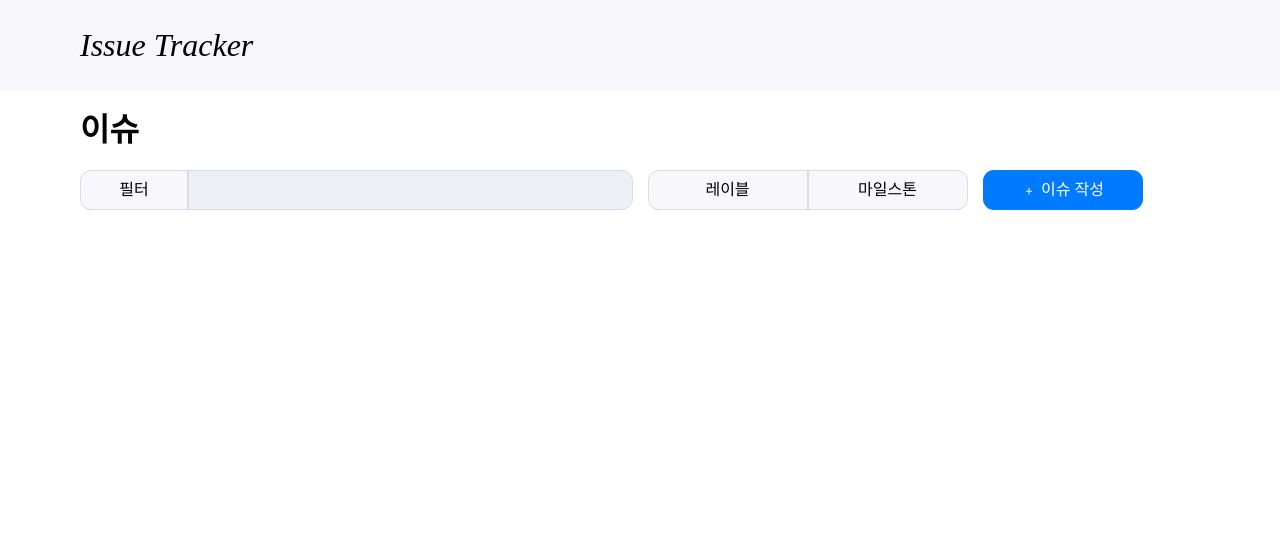
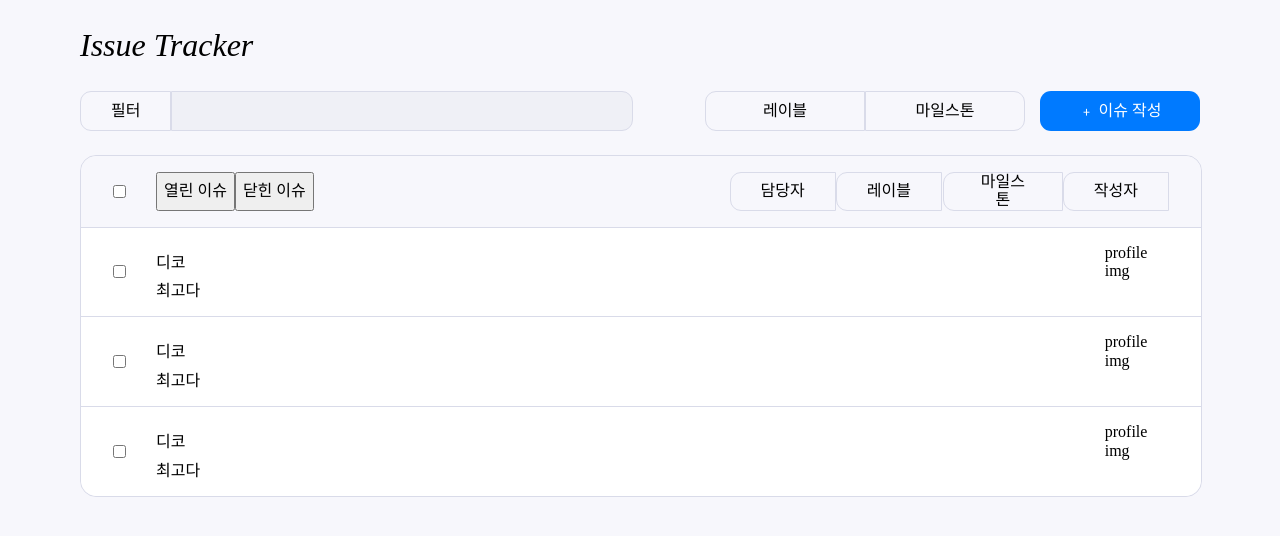
Before and after one commit to codesquad-members-2021/issue-tracker, a React (Create React App) app in the folder frontend/: page /issues in a window 1280 px wide. Shown: the top 536 px of the page. Built offline with nearby package versions, Linux system fonts and the light colour scheme.

Commit message:
add: 이슈 리스트 추가

```diff
--- a/frontend/src/pages/IssueListPage.tsx
+++ b/frontend/src/pages/IssueListPage.tsx
@@ -1,155 +1,25 @@
-import {useState} from 'react';
 import styled from 'styled-components';
 
 import ResponsiveLayout from 'components/common/ResponsiveLayout';
+import IssueCategoryFilter from 'components/IssueCategoryFilter/IssueCategoryFilter';
+
+import IssueList from 'components/IssueList/IssueList';
 
 const IssueListPage = () => {
-  const [isClicked, setIsClicked] = useState(false);
-
-  const handleFilterButtonClick = () => {
-    if (isClicked) setIsClicked(false);
-    else setIsClicked(true);
-  }
 
   return (
     <IssueListLayout>
       <IssueListBlock>
-        <h1> 이슈 </h1>
-
-        <FilterHeaderLayer>
-          <FilterHeaderBlock>
-            <FilterDropdownButton onClick={handleFilterButtonClick}>
-              필터
-            </FilterDropdownButton>
-            <FilterSearchInput />
-          </FilterHeaderBlock>
-
-          <FilterHeaderBlock>
-            <FilterCategoryButton type={'left'}> 레이블 </FilterCategoryButton>
-            <FilterCategoryButton type={'right'}> 마일스톤 </FilterCategoryButton>
-            <IssueCreateButton> ﹢ 이슈 작성 </IssueCreateButton>
-          </FilterHeaderBlock>
-
-          <FilterDropDownLayer isClicked={isClicked}>
-            <FilterDropdownHeader>이슈 필터</FilterDropdownHeader>
-            <FilterDropdownUnorderedList>
-              <FilterDropdownElement>
-                열린 이슈 <FilterRadio type="radio" value="OPENED" name="issue=filter" />
-              </FilterDropdownElement>
-              <FilterDropdownElement>
-                내가 작성한 이슈 <FilterRadio type="radio" value="WRITTEN" name="issue=filter" />
-              </FilterDropdownElement>
-              <FilterDropdownElement>
-                나에게 할당된 이슈 <FilterRadio type="radio" value="ASSIGNED" name="issue=filter" />
-              </FilterDropdownElement>
-              <FilterDropdownElement>
-                내가 댓글을 남긴 이슈 <FilterRadio type="radio" value="REPLIED" name="issue=filter" />
-              </FilterDropdownElement>
-              <FilterDropdownElement>
-                닫힌 이슈 <FilterRadio type="radio" value="CLOSED" name="issue=filter" />
-              </FilterDropdownElement>
-            </FilterDropdownUnorderedList>
-            </FilterDropDownLayer>
-        </FilterHeaderLayer>
-
-
+        <IssueCategoryFilter />
+        <IssueList />
       </IssueListBlock>
     </IssueListLayout>
   )
 }
 
-const FilterDropdownButton = styled.button`
-  padding: 0 30px;
-  background: #F7F7FC;
-  border: 1px solid #D9DBE9;
-  border-radius: 11px 0px 0px 11px;
-
-  flex-basis: 120px;
-`;
-
-const FilterCategoryButton = styled.button<any>`
-  padding: 0 30px;
-  background: #F7F7FC;
-  border: 1px solid #D9DBE9;
-  border-radius: ${({type}) => type === "left" ? '11px 0px 0px 11px' : '0px 11px 11px 0px'};
-
-  flex-basis: 160px;
-`;
-const IssueCreateButton = styled.button`
-  padding: 0 30px;
-  margin-left: 15px;
-  color: white;
-  background-color: #007AFF;
-  border: none;
-  border-radius: 11px;
-
-  flex-basis: 160px;
-`;
-
-const FilterSearchInput = styled.input`
-  width: 100%;
-  background: #EFF0F6;
-  border: 1px solid #D9DBE9;
-  border-radius: 0px 11px 11px 0px;
-`;
-
-const FilterRadio = styled.input``
-const FilterDropdownUnorderedList = styled.ul``;
-const FilterDropdownElement = styled.li`
-  height: 44px;
-  padding: 8px 16px;
-  border: 1px solid #D9DBE9;
-  background-color: #FEFEFE;
-
-  margin: -1px;
-  display: flex;
-  align-items: center;
-  justify-content: space-between;
-`;
-const FilterDropdownHeader = styled.header`
-  height: 48px;
-  padding: 8px 16px;
-
-  display: flex;
-  align-items: center;
-  justify-content: space-between;
-`;
-
-const FilterHeaderLayer = styled.div`
-  width: 100%;
-  height: 40px;
-  display: flex;
-  justify-content: space-between;
-`;
-const FilterHeaderBlock = styled.div`
-  width: 100%;
-  height: 100%;
-  display: flex;
-
-  & + & {
-    margin-left: 15px;
-  }
-`
-
-const FilterDropDownLayer = styled.div<any>`
-  width: 240px;
-  position: absolute;
-  margin-top: 50px;
-
-  display: ${({isClicked}) => isClicked ? "block" : "none" };
-  background: #D9DBE9;
-  border: 1px solid #D9DBE9;
-  border-radius: 16px;
-
-  ul {
-    list-style-type: none;
-    margin-block: 0;
-    margin-inline: 0;
-    padding-inline: 0;
-  }
-`;
-
 const IssueListLayout = styled.div`
+  background-color: #F7F7FC;
+  height: calc(100vh - 10px);
 `;
 
 const IssueListBlock = styled(ResponsiveLayout)`
@@ -159,6 +29,10 @@ const IssueListBlock = styled(ResponsiveLayout)`
 
   display: flex;
   flex-direction: column;
+
+  & > div + div {
+    margin-top: 24px;
+  }
 `
 
 export default IssueListPage;
```
